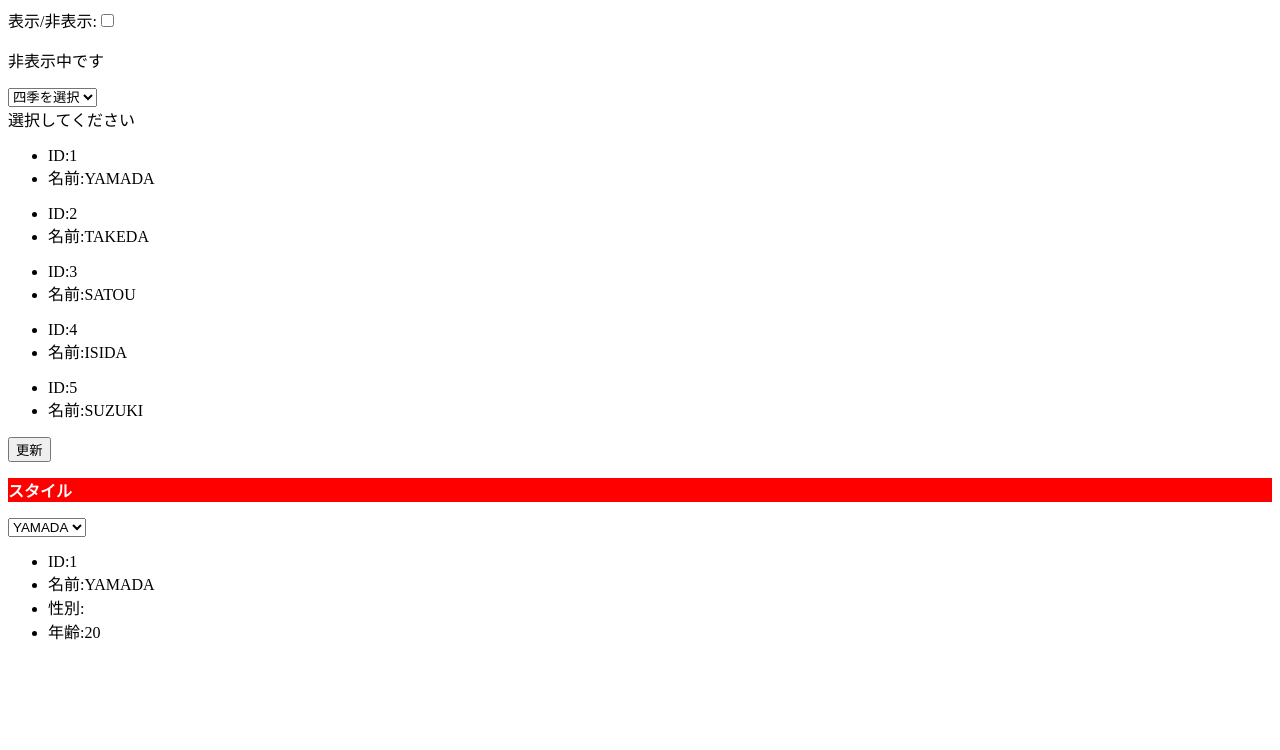
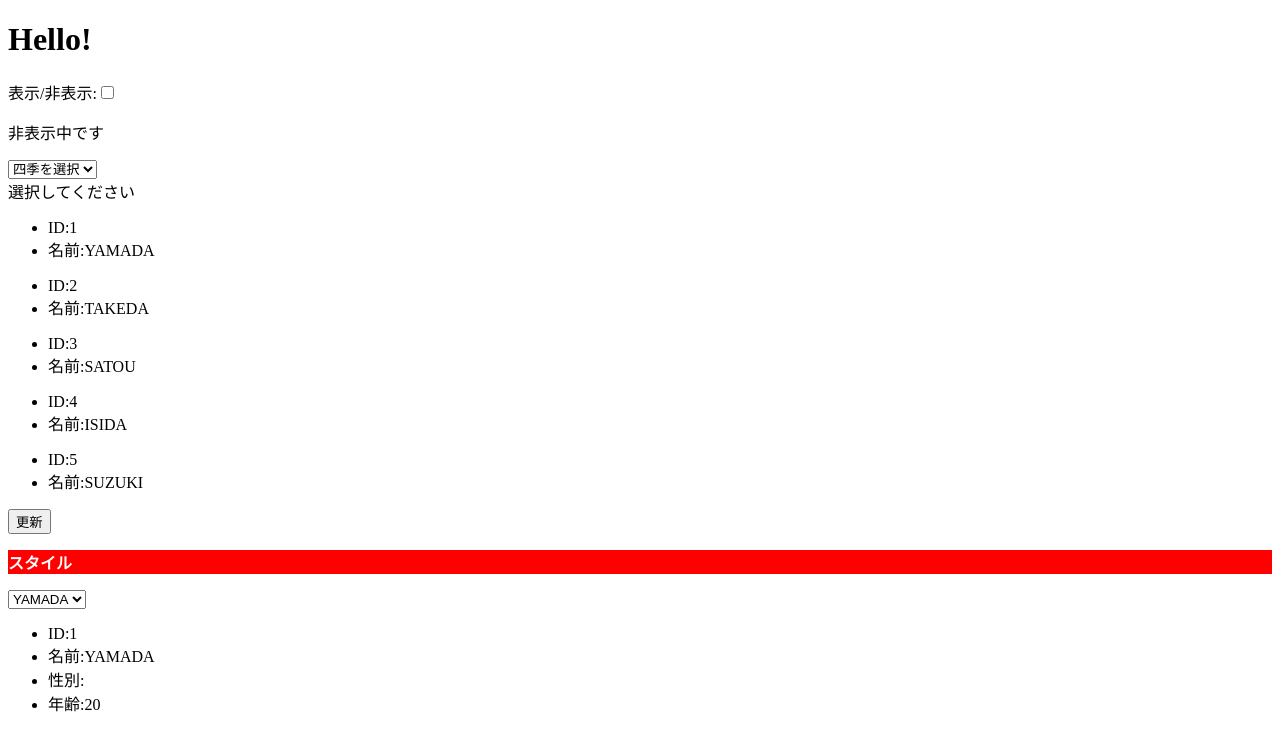
Before and after one commit to takapi327/learners-dictionary, an Angular app in the folder angular/develop/angular-try-app/: page / in a window 1280 px wide. Shown: the top 750 px of the page. Built offline with nearby package versions, Linux system fonts and the light colour scheme.

Commit message:
Create ngComponentOutlet

```diff
--- a/angular/develop/angular-try-app/src/app/app.component.html
+++ b/angular/develop/angular-try-app/src/app/app.component.html
@@ -1,3 +1,5 @@
+<div>
+  <ng-container *ngComponentOutlet="banner"></ng-container>
+</div>
 <app-try-angular></app-try-angular>
-
 <router-outlet></router-outlet>
--- a/angular/develop/angular-try-app/src/app/app.component.ts
+++ b/angular/develop/angular-try-app/src/app/app.component.ts
@@ -1,9 +1,24 @@
-import { Component } from '@angular/core';
+import { Component, OnInit, OnDestroy } from '@angular/core';
+import { TryAngular2Component } from './try-angular2/try-angular2.component';
 
 @Component({
   selector: 'app-root',
   templateUrl: './app.component.html',
   styleUrls: ['./app.component.scss']
 })
-export class AppComponent {
+export class AppComponent implements OnInit, OnDestroy {
+  interval: any;
+  comps = [TryAngular2Component];
+  current = 0;
+  banner: any = TryAngular2Component;
+  ngOnInit() {
+    this.interval = setInterval(() => {
+      this.current = (this.current + 1) % this.comps.length;
+      this.banner = this.comps[this.current];
+    }, 3000);
+  }
+
+  ngOnDestroy() {
+    clearInterval(this.interval);
+  }
 }
--- a/angular/develop/angular-try-app/src/app/try-angular2/try-angular2.component.html
+++ b/angular/develop/angular-try-app/src/app/try-angular2/try-angular2.component.html
@@ -1 +1,3 @@
-<p>try-angular2 works!</p>
+<div>
+  <h1>Hello!</h1>
+</div>
```
Also changed, not shown: angular/develop/angular-try-app/src/app/app.module.ts (+6 -6 lines), 1 other file (tests, documents, lock files or other folders).
